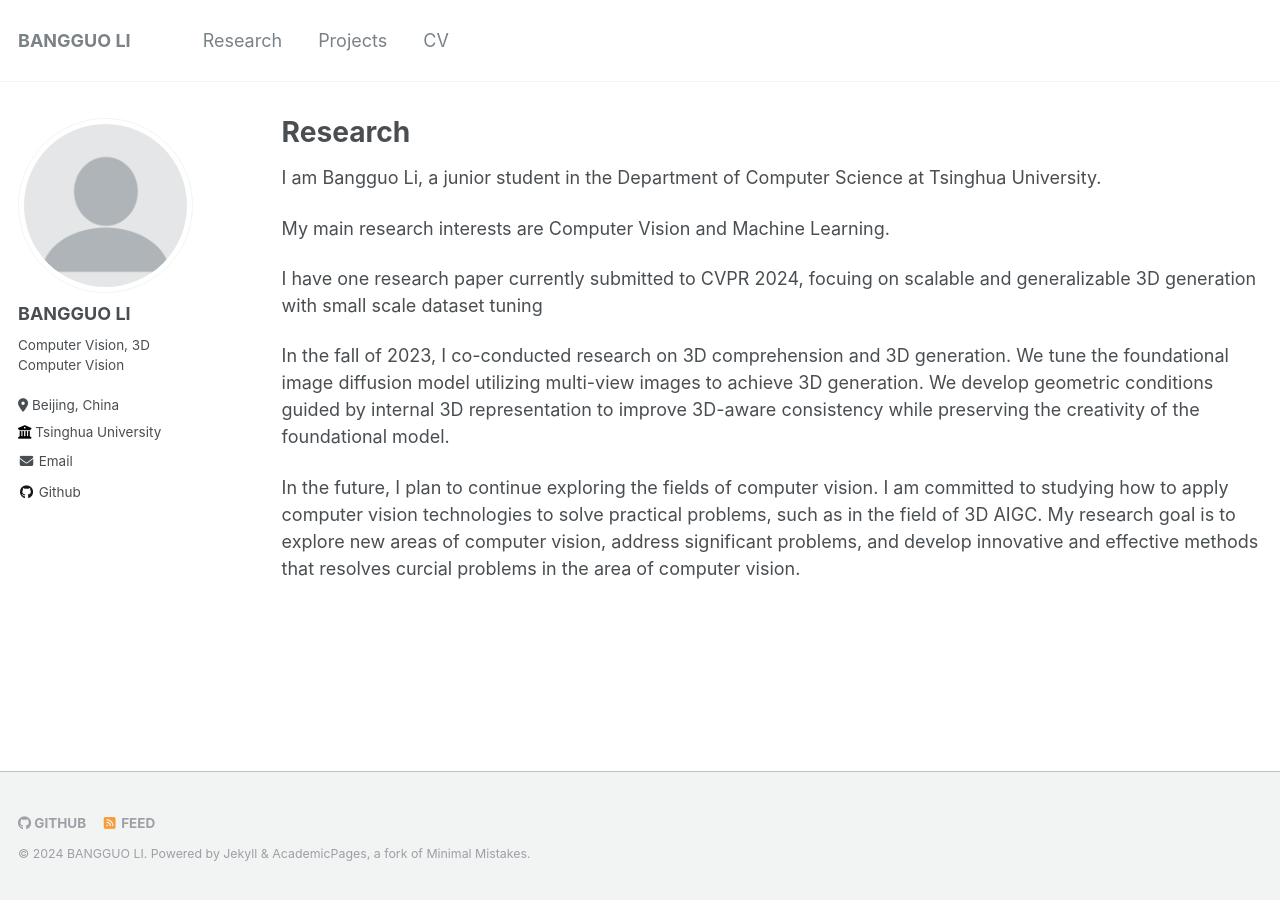
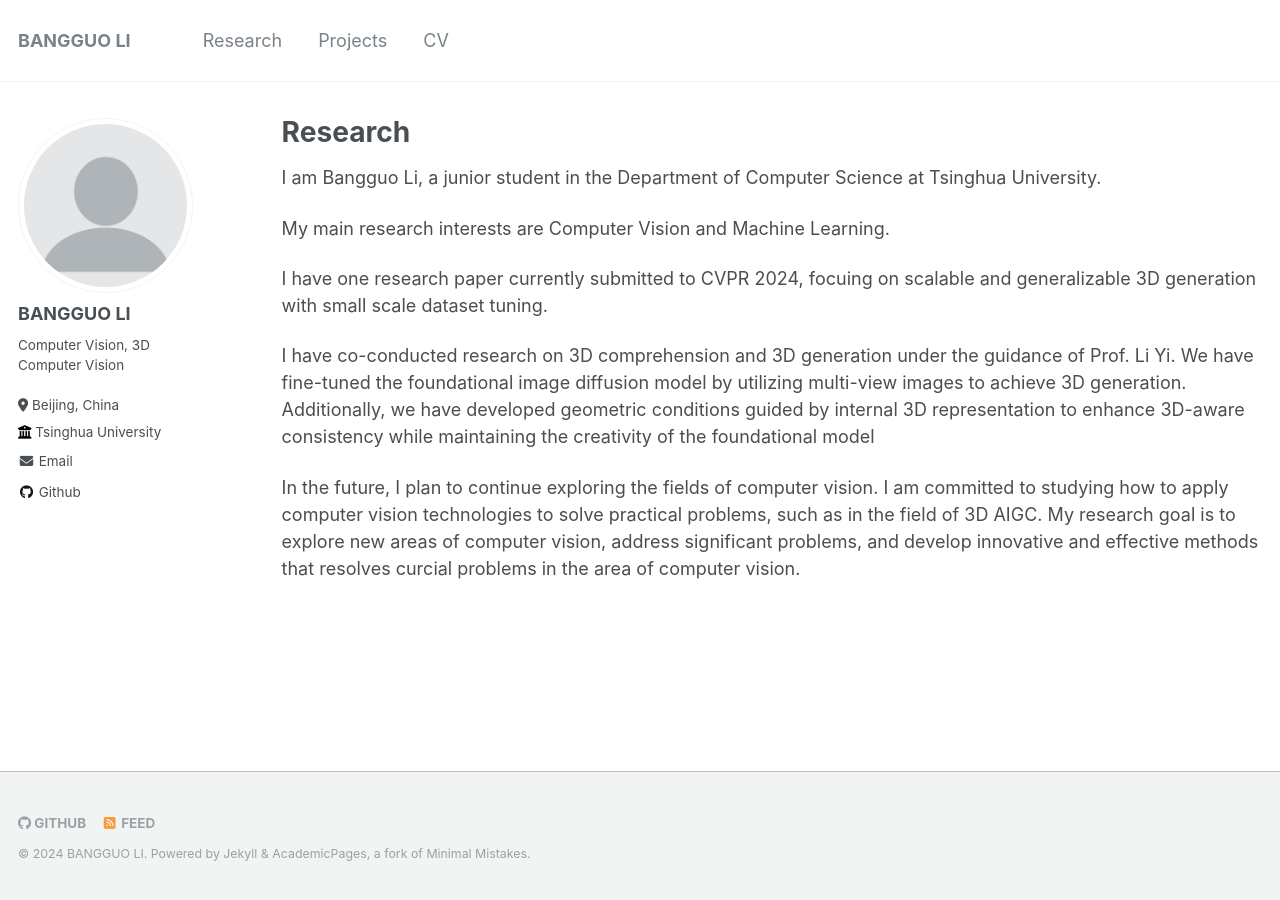
Before and after one commit to LBG21/LBG21, a Jekyll site: the page built from _pages/research.md, in a window 1280 px wide. Built offline with Jekyll 4.4.1, drawn with Linux system fonts in a browser that asks for light colours.

Commit message:
update research

```diff
--- a/_pages/research.md
+++ b/_pages/research.md
@@ -10,8 +10,8 @@ I am Bangguo Li, a junior student in the Department of Computer Science at Tsing
 My main research interests are Computer Vision and Machine Learning.
 
 I have one research paper currently submitted to CVPR 2024, focuing on scalable and generalizable 3D generation with small
-scale dataset tuning
+scale dataset tuning.
 
-In the fall of 2023, I co-conducted research on 3D comprehension and 3D generation. We tune the foundational image diffusion model utilizing multi-view images to achieve 3D generation. We develop geometric conditions guided by internal 3D representation to improve 3D-aware consistency while preserving the creativity of the foundational model.
+I have co-conducted research on 3D comprehension and 3D generation under the guidance of Prof. Li Yi. We have fine-tuned the foundational image diffusion model by utilizing multi-view images to achieve 3D generation. Additionally, we have developed geometric conditions guided by internal 3D representation to enhance 3D-aware consistency while maintaining the creativity of the foundational model
 
 In the future, I plan to continue exploring the fields of computer vision. I am committed to studying how to apply computer vision technologies to solve practical problems, such as in the field of 3D AIGC. My research goal is to explore new areas of computer vision, address significant problems, and develop innovative and effective methods that resolves curcial problems in the area of computer vision.
```
